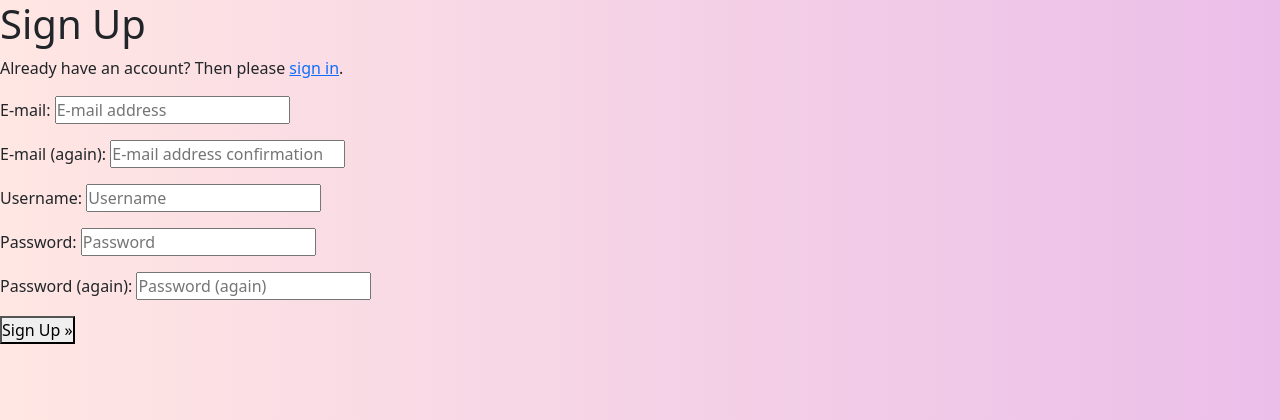
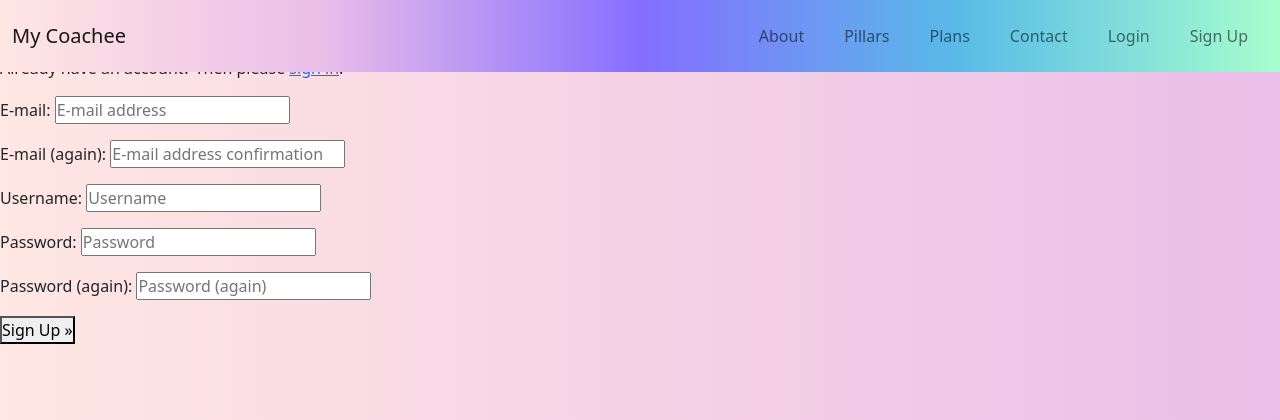
Before and after one commit to Code-Institute-Submissions/alychinque-my-coachee_SepResub, a Django app: page /accounts/signup/ in a window 1280 px wide. Shown: the top 420 px of the page. Run offline with Django 3.2, Linux system fonts and the light colour scheme.

Commit message:
Removed the navigation and added it on base.html

```diff
--- a/home/templates/home/about.html
+++ b/home/templates/home/about.html
@@ -7,7 +7,6 @@
 {% endblock %}
 
 {% block content %}
-{% include 'navigation/navigation.html' %}
 <section class="page-section about mt-5" id="about">
     <h2>
         About.
--- a/home/templates/home/contact.html
+++ b/home/templates/home/contact.html
@@ -7,7 +7,6 @@
 {% endblock %}
 
 {% block content %}
-{% include 'navigation/navigation.html' %}
 <section class="page-sectioncontact mt-5 mb-5" id="contact">
     <!-- Contact Section Heading-->
     <h2 class="page-section-heading contact-header text-center text-uppercase text-secondary mb-5 mt-5">Contact Us</h2>
--- a/home/templates/home/index.html
+++ b/home/templates/home/index.html
@@ -3,7 +3,6 @@
 {% load static %}
 
 {% block content %}
-{% include 'navigation/navigation.html' %}
 <main class="mb-5">
     <h1 class="display-4 pt-5 mt-5 text-success">My Coachee</h1>
     <p>
--- a/home/templates/home/pillars.html
+++ b/home/templates/home/pillars.html
@@ -7,7 +7,6 @@
 {% endblock %}
 
 {% block content %}
-{% include 'navigation/navigation.html' %}
 <section class="page-section pillar mt-5" id="pillars">
     <div class="container mt-5">
         <!-- Portfolio Section Heading-->
--- a/home/templates/home/plans.html
+++ b/home/templates/home/plans.html
@@ -7,7 +7,6 @@
 {% endblock %}
 
 {% block content %}
-{% include 'navigation/navigation.html' %}
 <section class="page-section plans" id="plans">
     <!-- Plans Section Heading-->
     <h2 class="page-section-heading text-center text-uppercase text-secondary mb-0">Plans</h2>
--- a/templates/base.html
+++ b/templates/base.html
@@ -16,7 +16,8 @@
     {% endblock %}
 
     {% block corecss %}
-        <link href="https://cdn.jsdelivr.net/npm/bootstrap@5.0.1/dist/css/bootstrap.min.css" rel="stylesheet" integrity="sha384-+0n0xVW2eSR5OomGNYDnhzAbDsOXxcvSN1TPprVMTNDbiYZCxYbOOl7+AMvyTG2x" crossorigin="anonymous">
+    <link href="https://cdn.jsdelivr.net/npm/bootstrap@5.0.1/dist/css/bootstrap.min.css" rel="stylesheet"
+        integrity="sha384-+0n0xVW2eSR5OomGNYDnhzAbDsOXxcvSN1TPprVMTNDbiYZCxYbOOl7+AMvyTG2x" crossorigin="anonymous">
     <link rel="stylesheet" href="{% static 'css/base.css' %}">
     {% endblock %}
 
@@ -24,9 +25,15 @@
     {% endblock %}
 
     {% block corejs %}
-        <script src="https://cdn.jsdelivr.net/npm/bootstrap@5.0.1/dist/js/bootstrap.bundle.min.js" integrity="sha384-gtEjrD/SeCtmISkJkNUaaKMoLD0//ElJ19smozuHV6z3Iehds+3Ulb9Bn9Plx0x4" crossorigin="anonymous"></script>
-        <script src="https://cdn.jsdelivr.net/npm/@popperjs/core@2.9.2/dist/umd/popper.min.js" integrity="sha384-IQsoLXl5PILFhosVNubq5LC7Qb9DXgDA9i+tQ8Zj3iwWAwPtgFTxbJ8NT4GN1R8p" crossorigin="anonymous"></script>
-        <script src="https://cdn.jsdelivr.net/npm/bootstrap@5.0.1/dist/js/bootstrap.min.js" integrity="sha384-Atwg2Pkwv9vp0ygtn1JAojH0nYbwNJLPhwyoVbhoPwBhjQPR5VtM2+xf0Uwh9KtT" crossorigin="anonymous"></script>
+    <script src="https://cdn.jsdelivr.net/npm/bootstrap@5.0.1/dist/js/bootstrap.bundle.min.js"
+        integrity="sha384-gtEjrD/SeCtmISkJkNUaaKMoLD0//ElJ19smozuHV6z3Iehds+3Ulb9Bn9Plx0x4"
+        crossorigin="anonymous"></script>
+    <script src="https://cdn.jsdelivr.net/npm/@popperjs/core@2.9.2/dist/umd/popper.min.js"
+        integrity="sha384-IQsoLXl5PILFhosVNubq5LC7Qb9DXgDA9i+tQ8Zj3iwWAwPtgFTxbJ8NT4GN1R8p"
+        crossorigin="anonymous"></script>
+    <script src="https://cdn.jsdelivr.net/npm/bootstrap@5.0.1/dist/js/bootstrap.min.js"
+        integrity="sha384-Atwg2Pkwv9vp0ygtn1JAojH0nYbwNJLPhwyoVbhoPwBhjQPR5VtM2+xf0Uwh9KtT"
+        crossorigin="anonymous"></script>
     <script src="https://use.fontawesome.com/releases/v5.15.3/js/all.js" crossorigin="anonymous"></script>
     {% endblock %}
 
@@ -38,7 +45,32 @@
 
 <body id="page-top">
     <header class="container-fluid fixed-top">
-
+        <!-- Navigation-->
+        <nav class="navbar navbar-expand-lg navbar-light fixed-top" id="mainNav">
+            <div class="container-fluid">
+                <a class="navbar-brand" href="{% url 'home' %}">My Coachee</a>
+                <button class="navbar-toggler" type="button" data-bs-toggle="collapse" data-bs-target="#navbar"
+                    aria-controls="navbar" aria-expanded="false" aria-label="Toggle navigation">
+                    <span class="navbar-toggler-icon"></span>
+                </button>
+                <div class="collapse navbar-collapse" id="navbar">
+                    <ul class="navbar-nav ms-auto">
+                        <li class="nav-item mx-0 mx-lg-1"><a class="nav-link py-3 px-0 px-lg-3 rounded"
+                                href="{% url 'about' %}">About</a></li>
+                        <li class="nav-item mx-0 mx-lg-1"><a class="nav-link py-3 px-0 px-lg-3 rounded"
+                                href="{% url 'pillars' %}">Pillars</a></li>
+                        <li class="nav-item mx-0 mx-lg-1"><a class="nav-link py-3 px-0 px-lg-3 rounded"
+                                href="{% url 'plans' %}">Plans</a></li>
+                        <li class="nav-item mx-0 mx-lg-1"><a class="nav-link py-3 px-0 px-lg-3 rounded"
+                                href="{% url 'contact' %}">Contact</a></li>
+                        <li class="nav-item mx-0 mx-lg-1"><a class="nav-link py-3 px-0 px-lg-3 rounded"
+                                href="{% url 'account_login' %}">Login</a></li>
+                        <li class="nav-item mx-0 mx-lg-1"><a class="nav-link py-3 px-0 px-lg-3 rounded signup-button"
+                                href="{% url 'account_signup' %}">Sign Up</a></li>
+                    </ul>
+                </div>
+            </div>
+        </nav>
     </header>
 
     {% if messages %}
@@ -56,4 +88,5 @@
 
 
 </body>
+
 </html>
```
Also changed, not shown: home/templates/navigation/navigation.html (deleted, +0 -19 lines). Lines whose indentation alone changed are shown as unchanged.
